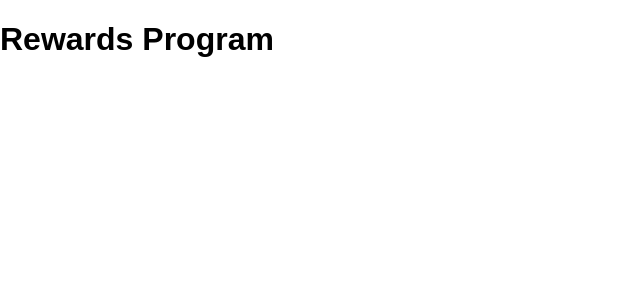
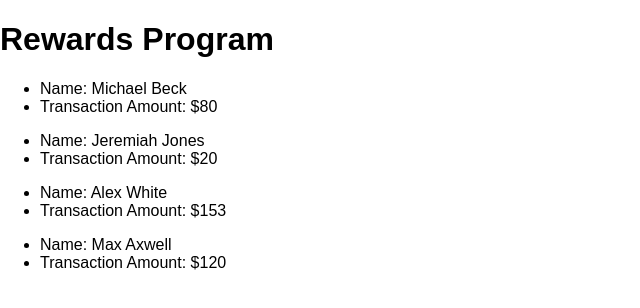
Before and after one commit to izuua/rewards-solution, a React (Create React App) app in the folder rewards-solution/: page / in a window 1280 px wide. Shown: the top 308 px of the page, without its empty margins (0-640 px from the left). Built offline with nearby package versions, Linux system fonts and the light colour scheme.

Commit message:
Added a Title component.

```diff
--- a/rewards-solution/src/App.js
+++ b/rewards-solution/src/App.js
@@ -1,6 +1,7 @@
 import React from 'react';
 import CustomerCard from "./components/Customers";
 import Wrapper from "./components/Wrapper";
+import Title from "./components/Title";
 import transactions from "./models/transactions.json";
 import './App.css';
 
@@ -12,7 +13,7 @@
   render() {
     return (
       <Wrapper>
-        <h1 className="title">Rewards Program</h1>
+        <Title>Rewards Program</Title>
         {this.state.transactions.map(customer => (
           <CustomerCard
             id={customer.id}
--- a/rewards-solution/src/components/Customers/index.js
+++ b/rewards-solution/src/components/Customers/index.js
@@ -4,7 +4,16 @@
 function CustomerCard(props) {
     return (
         <div className="card">
-
+            <div className="content">
+                <ul>
+                    <li>
+                        Name: {props.name}
+                    </li>
+                    <li>
+                        Transaction Amount: ${props.transaction}
+                    </li>
+                </ul>
+            </div>
         </div>
     )
 }
--- /dev/null
+++ b/rewards-solution/src/components/Title/index.js
@@ -0,0 +1,8 @@
+import React from "react";
+import "./style.css";
+
+function Title(props) {
+    return <h1 className="title">{props.children}</h1>
+}
+
+export default Title;
--- /dev/null
+++ b/rewards-solution/src/components/Title/style.css
@@ -0,0 +1,3 @@
+.title {
+    width: 100%;
+}
```
